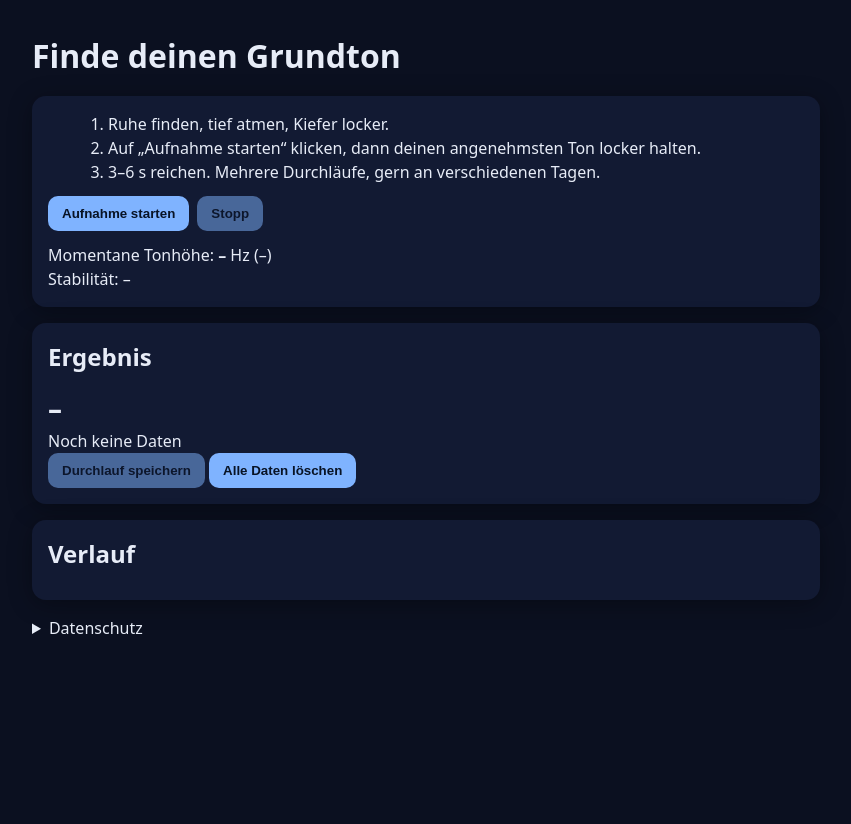
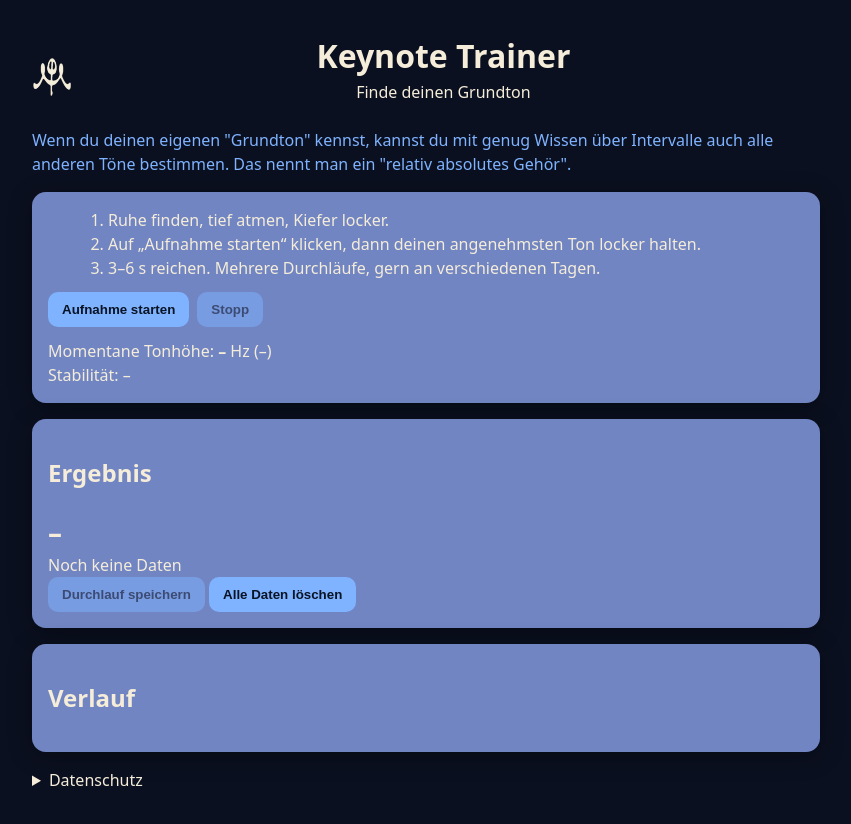
Before and after one commit to Imiphon/keynote-trainer, a plain HTML site: page index.html in a window 1280 px wide. Shown: the whole page, without its empty margins (214-1065 px from the left). Before the commit the page ends 800 px from the top, so only its background shows below. Drawn offline with Linux system fonts and the light colour scheme.

Commit message:
update style

```diff
--- a/index.html
+++ b/index.html
@@ -8,7 +8,8 @@
 </head>
 <body>
   <main class="wrap">
-    <h1>Finde deinen Grundton</h1>
+    <header><a href="http://www.melopoiia.com"><img src="melopoiia-logo-wheat.png" alt="home"></a><div class="head-text"><h1>Keynote Trainer</h1><span>Finde deinen Grundton</span></div></header>
+    <div class="info">Wenn du deinen eigenen "Grundton" kennst, kannst du mit genug Wissen über Intervalle auch alle anderen Töne bestimmen. Das nennt man ein "relativ absolutes Gehör".</div>
 
     <section class="card">
       <ol class="steps">
--- a/styles.css
+++ b/styles.css
@@ -1,9 +1,10 @@
 :root {
     --bg: #0b1020;
-    --card: #121a33;
-    --text: #e7ecf7;
+    --card: #7185c3;
+    --text: #f5edd9;
     --muted: #9fb0d0;
     --accent: #7fb3ff;
+    --header: #f5edd9;
 }
 
 * {
@@ -23,9 +24,33 @@ body {
     padding: 0 16px
 }
 
-h1,
-h2 {
-    margin: 0 0 12px
+.head-text {
+    position: relative;
+    left: 30%;
+    display: flex;
+    flex-direction: column;
+    align-items: center;
+    margin-bottom: 24px;
+}
+
+.head-text h1 {
+
+    margin: 0;
+}
+
+header {
+    display: flex;
+    align-items: center;
+    gap: 8px;
+}
+
+header img {
+    width: 40px;
+    height: 40px;
+}
+
+.info {
+    color: var(--accent);
 }
 
 .card {
```
Also changed, not shown: melopoiia-logo-wheat.png (added).
